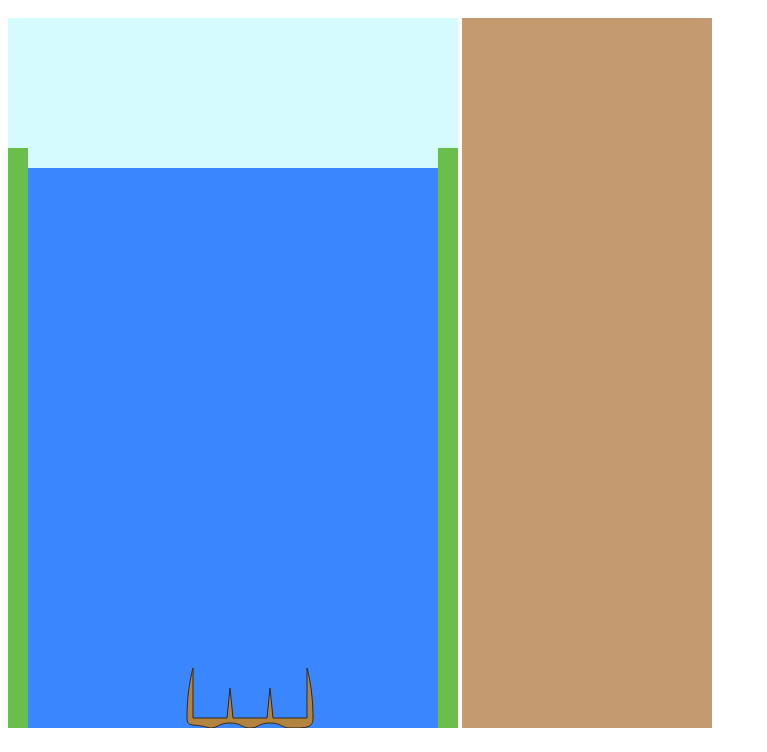
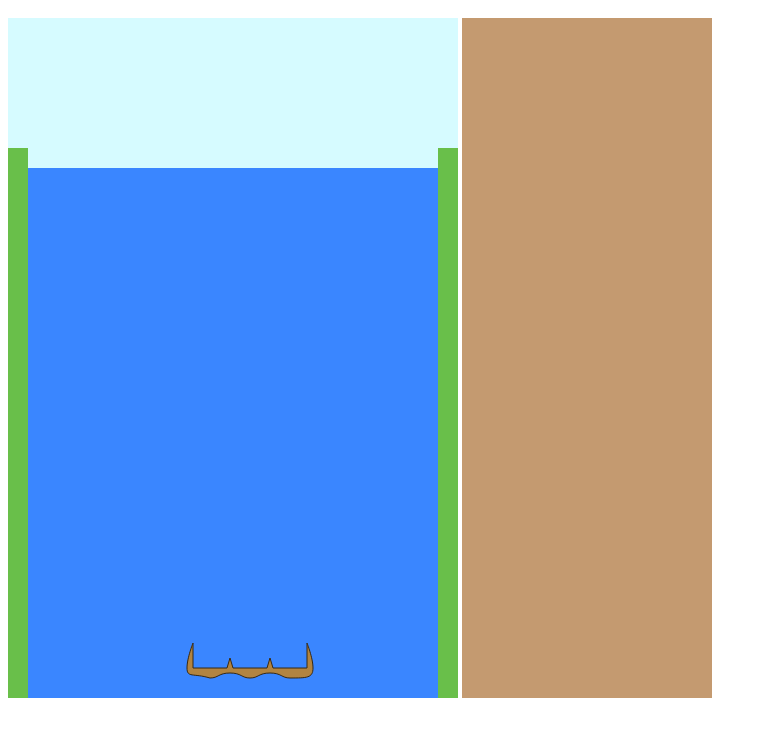
Before and after one commit to tsay3/FactorFalls, a plain HTML site: page index.html in a window 1280 px wide. Shown: the part 48-800 px from the top of the page, without its empty margins (0-767 px from the left). Drawn offline with Linux system fonts and the light colour scheme.

Commit message:
Proper rendering of cartridge

```diff
--- a/index.html
+++ b/index.html
@@ -4,8 +4,8 @@
     </head>
     <body>
         <h1>Factor Falls</h1>
-        <canvas id="waterfall" width="450" height="710"></canvas>
-        <canvas id="satchel" width="250" height="710"></canvas>
+        <canvas id="waterfall" width="450" height="680"></canvas>
+        <canvas id="satchel" width="250" height="680"></canvas>
         <script src="./src/game.js"></script>
         <script src="./src/graphics.js"></script>
     </body>
--- a/src/graphics.js
+++ b/src/graphics.js
@@ -5,37 +5,37 @@ const tileMarginWidth = 6;
 var totalTileWidth = tileWidth + tileMarginWidth;
 const tileHeight = 50;
 const sideMarginWidth = 25;
-const bottomMarginHeight = 60;
+const bottomMarginHeight = 30;
 const topMarginHeight = 150;
 
 const tileFallSpeed = 100; // px per second
 
 function drawWaterfall(ctx) {
     ctx.fillStyle = "#D6FBFF";
-    ctx.fillRect(0, 0, 450, 710);
+    ctx.fillRect(0, 0, sideMarginWidth * 2 + 10 * totalTileWidth, topMarginHeight + tileHeight * 10 + bottomMarginHeight);
     ctx.fillStyle = "#3A86FF";
-    ctx.fillRect(0, 150, 450, 560);
+    ctx.fillRect(0, topMarginHeight, sideMarginWidth * 2 + 10 * totalTileWidth, tileHeight * 10 + bottomMarginHeight);
     ctx.fillStyle = "#69BF4A";
-    ctx.fillRect(0, 130, 20, 580);
-    ctx.fillRect(430, 130, 20, 580);
+    ctx.fillRect(0, topMarginHeight - 20, sideMarginWidth - 5, 20 + tileHeight * 10 + bottomMarginHeight);
+    ctx.fillRect(sideMarginWidth + 5 + 10 * totalTileWidth, topMarginHeight - 20, sideMarginWidth - 5, 20 + tileHeight * 10 + bottomMarginHeight);
 }
 
 function drawCartridge(ctx, position) {
     const baseX = sideMarginWidth + position * totalTileWidth;
-    const baseY = topMarginHeight + 10 * tileHeight;
+    const baseY = topMarginHeight + 9 * tileHeight;
     ctx.beginPath();
-    ctx.moveTo(baseX, baseY + 0);
+    ctx.moveTo(baseX, baseY + tileHeight / 2);
     ctx.lineTo(baseX, baseY + tileHeight);
     ctx.lineTo(baseX + tileWidth, baseY + tileHeight);
-    ctx.lineTo(baseX + tileWidth + tileMarginWidth / 2, baseY + tileHeight * 2 / 5);
+    ctx.lineTo(baseX + tileWidth + tileMarginWidth / 2, baseY + tileHeight * 4 / 5);
     ctx.lineTo(baseX + tileWidth + tileMarginWidth, baseY + tileHeight);
     ctx.lineTo(baseX + 2 * tileWidth + tileMarginWidth, baseY + tileHeight);
-    ctx.lineTo(baseX + 2 * tileWidth + tileMarginWidth * 1.5, baseY + tileHeight * 2 / 5);
+    ctx.lineTo(baseX + 2 * tileWidth + tileMarginWidth * 1.5, baseY + tileHeight * 4 / 5);
     ctx.lineTo(baseX + 2 * tileWidth + tileMarginWidth * 2, baseY + tileHeight);
     ctx.lineTo(baseX + 3 * tileWidth + tileMarginWidth * 2, baseY + tileHeight);
-    ctx.lineTo(baseX + 3 * tileWidth + tileMarginWidth * 2, baseY + 0);
-    ctx.bezierCurveTo(baseX + 3 * tileWidth + tileMarginWidth * 2, baseY + 0,
-                        baseX + 3 * tileWidth + tileMarginWidth * 3, baseY + tileHeight * 2 / 5,
+    ctx.lineTo(baseX + 3 * tileWidth + tileMarginWidth * 2, baseY + tileHeight / 2);
+    ctx.bezierCurveTo(baseX + 3 * tileWidth + tileMarginWidth * 2, baseY + tileHeight / 2,
+                        baseX + 3 * tileWidth + tileMarginWidth * 3, baseY + tileHeight * 4 / 5,
                         baseX + 3 * tileWidth + tileMarginWidth * 3, baseY + tileHeight);
     ctx.bezierCurveTo(baseX + 3 * tileWidth + tileMarginWidth * 3, baseY + tileHeight + 10,
                         baseX + 3 * tileWidth + tileMarginWidth * 2, baseY + tileHeight + 10,
@@ -57,9 +57,9 @@ function drawCartridge(ctx, position) {
     ctx.bezierCurveTo(baseX, baseY + tileHeight + 5,
                         baseX - tileMarginWidth, baseY + tileHeight + 10,
                         baseX - tileMarginWidth, baseY + tileHeight);
-    ctx.bezierCurveTo(baseX - tileMarginWidth, baseY + tileHeight * 2 / 5,
-                        baseX, baseY + 0,
-                        baseX, baseY + 0);
+    ctx.bezierCurveTo(baseX - tileMarginWidth, baseY + tileHeight * 4 / 5,
+                        baseX, baseY + tileHeight / 2,
+                        baseX, baseY + tileHeight / 2);
     ctx.closePath();
     ctx.fillStyle = "#B28440";
     ctx.fill();
```
Also changed, not shown: 1 other file.
